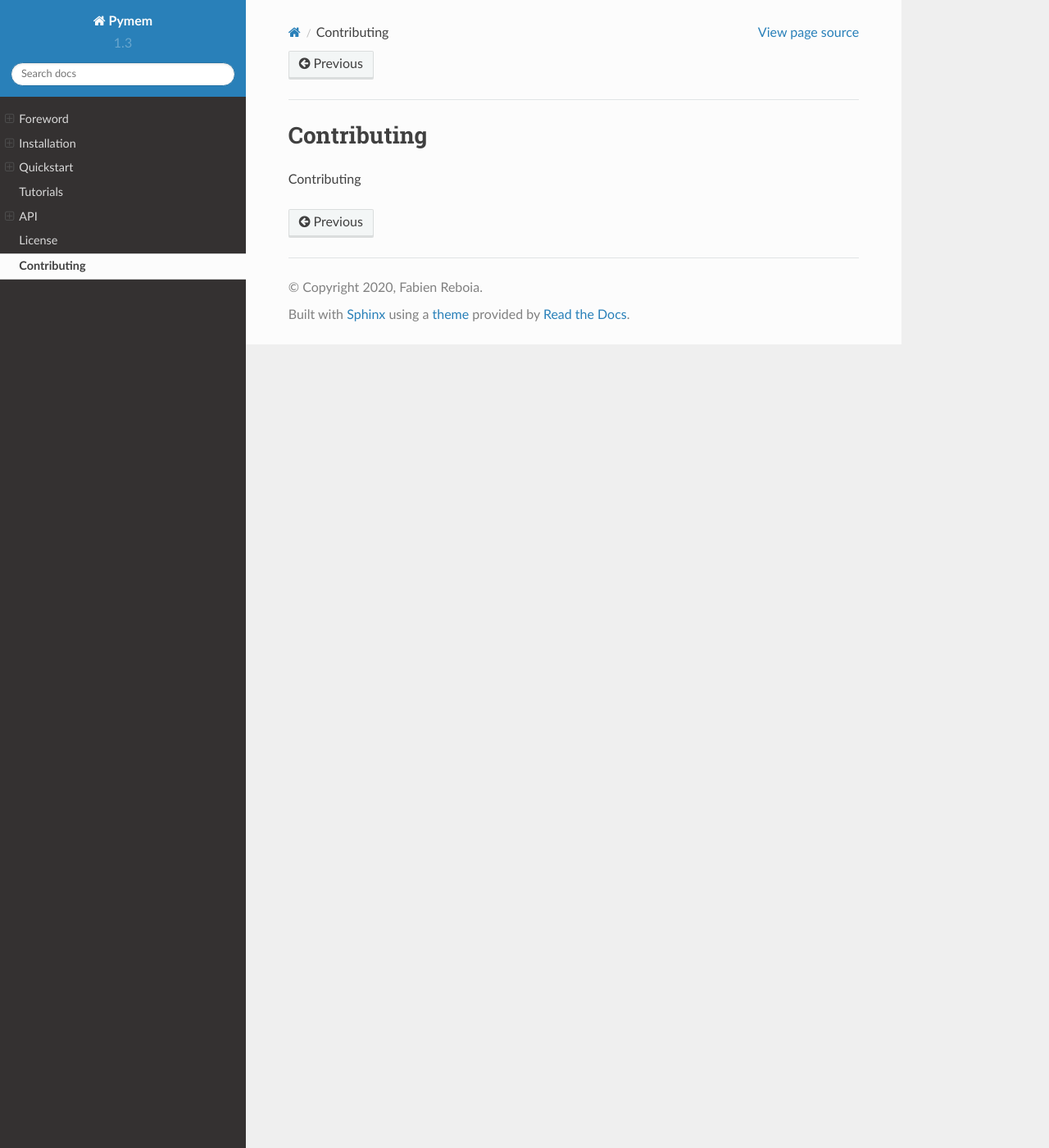
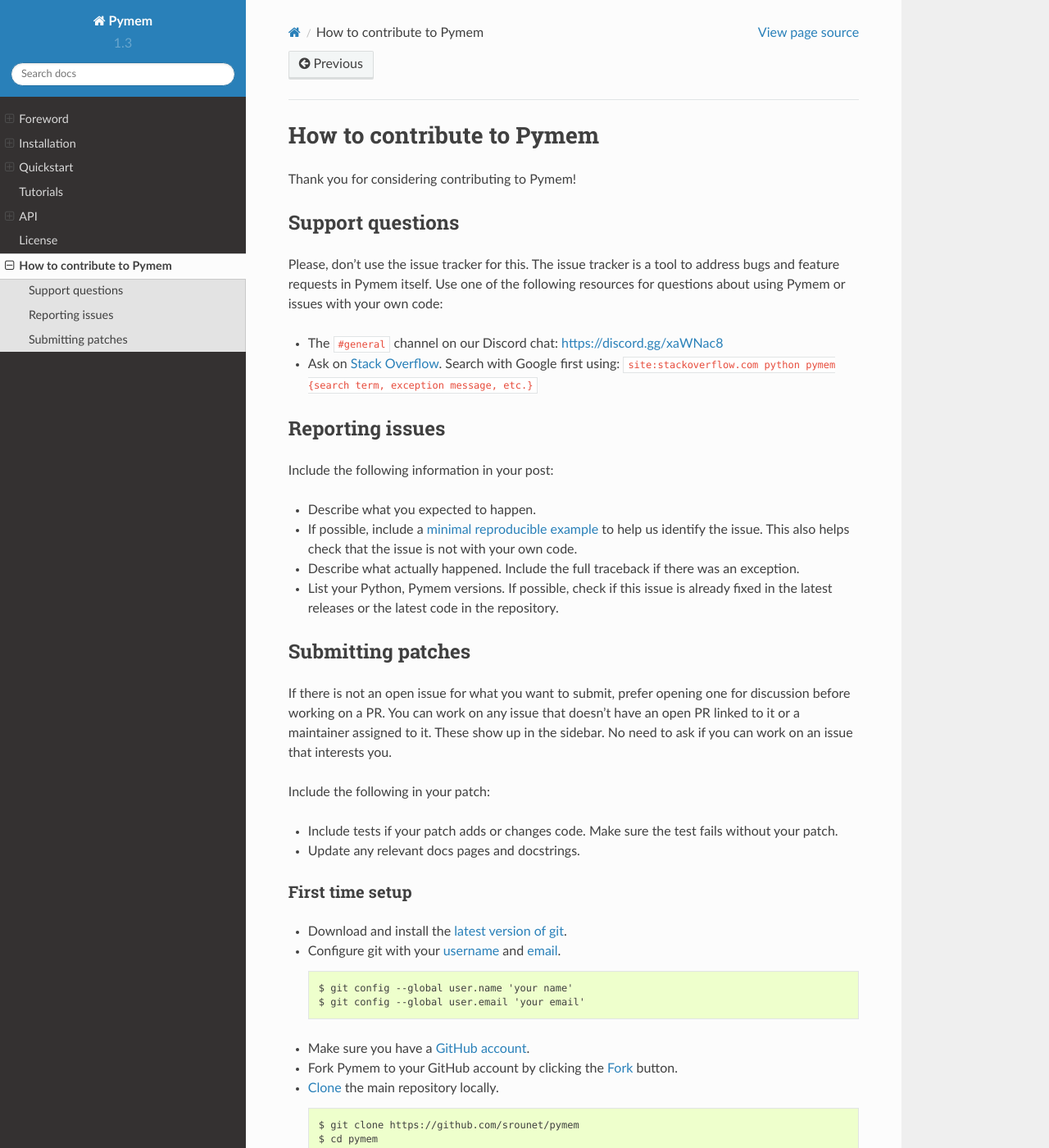
Before and after one commit to srounet/Pymem, a Sphinx documentation site: the page built from docs/source/contributing.rst, in a window 1280 px wide and 1400 px high. Shown: the whole window at 82% size. Built offline with Sphinx 7.4.7 and the Read the Docs theme 2.0.0, drawn with Linux system fonts in a browser that asks for light colours; some of the changed text lies outside the part shown.

Commit message:
update contributing

```diff
--- a/docs/source/contributing.rst
+++ b/docs/source/contributing.rst
@@ -1,4 +1,188 @@
-Contributing
-============
+How to contribute to Pymem
+==========================
 
-Contributing
+Thank you for considering contributing to Pymem!
+
+
+Support questions
+-----------------
+
+Please, don't use the issue tracker for this. The issue tracker is a
+tool to address bugs and feature requests in Pymem itself. Use one of
+the following resources for questions about using Pymem or issues with
+your own code:
+
+-   The ``#general`` channel on our Discord chat:
+    https://discord.gg/xaWNac8
+-   Ask on `Stack Overflow`_. Search with Google first using:
+    ``site:stackoverflow.com python pymem {search term, exception message, etc.}``
+
+.. _Stack Overflow: https://stackoverflow.com/questions/tagged/pymem?sort=linked
+
+
+Reporting issues
+----------------
+
+Include the following information in your post:
+
+-   Describe what you expected to happen.
+-   If possible, include a `minimal reproducible example`_ to help us
+    identify the issue. This also helps check that the issue is not with
+    your own code.
+-   Describe what actually happened. Include the full traceback if there
+    was an exception.
+-   List your Python, Pymem versions. If possible, check
+    if this issue is already fixed in the latest releases or the latest
+    code in the repository.
+
+.. _minimal reproducible example: https://stackoverflow.com/help/minimal-reproducible-example
+
+
+Submitting patches
+------------------
+
+If there is not an open issue for what you want to submit, prefer
+opening one for discussion before working on a PR. You can work on any
+issue that doesn't have an open PR linked to it or a maintainer assigned
+to it. These show up in the sidebar. No need to ask if you can work on
+an issue that interests you.
+
+Include the following in your patch:
+
+-   Include tests if your patch adds or changes code. Make sure the test
+    fails without your patch.
+-   Update any relevant docs pages and docstrings.
+
+
+First time setup
+~~~~~~~~~~~~~~~~
+
+-   Download and install the `latest version of git`_.
+-   Configure git with your `username`_ and `email`_.
+
+    .. code-block:: text
+
+        $ git config --global user.name 'your name'
+        $ git config --global user.email 'your email'
+
+-   Make sure you have a `GitHub account`_.
+-   Fork Pymem to your GitHub account by clicking the `Fork`_ button.
+-   `Clone`_ the main repository locally.
+
+    .. code-block:: text
+
+        $ git clone https://github.com/srounet/pymem
+        $ cd pymem
+
+-   Add your fork as a remote to push your work to. Replace
+    ``{username}`` with your username. This names the remote "fork", the
+    default Pymem remote is "origin".
+
+    .. code-block:: text
+
+        git remote add fork https://github.com/{username}/pymem
+
+-   Create a virtualenv.
+
+    .. code-block:: text
+
+        $ python3 -m venv env
+        $ . env/bin/activate
+
+    On Windows, activating is different.
+
+    .. code-block:: text
+
+        > env\Scripts\activate
+
+-   Install Pymem in editable mode with development dependencies.
+
+    .. code-block:: text
+
+        $ pip install -e .
+
+.. _latest version of git: https://git-scm.com/downloads
+.. _username: https://help.github.com/en/articles/setting-your-username-in-git
+.. _email: https://help.github.com/en/articles/setting-your-commit-email-address-in-git
+.. _GitHub account: https://github.com/join
+.. _Fork: https://github.com/srounet/pymem/fork
+.. _Clone: https://help.github.com/en/articles/fork-a-repo#step-2-create-a-local-clone-of-your-fork
+
+
+Start coding
+~~~~~~~~~~~~
+
+-   Create a branch to identify the issue you would like to work on. If
+    you're submitting a bug or documentation fix, branch off of the
+    latest ".x" branch.
+
+    .. code-block:: text
+
+        $ git fetch origin
+        $ git checkout -b your-branch-name origin/1.1.x
+
+    If you're submitting a feature addition or change, branch off of the
+    "master" branch.
+
+    .. code-block:: text
+
+        $ git fetch origin
+        $ git checkout -b your-branch-name origin/master
+
+-   Using your favorite editor, make your changes,
+    `committing as you go`_.
+-   Include tests that cover any code changes you make. Make sure the
+    test fails without your patch. Run the tests as described below.
+-   Push your commits to your fork on GitHub and
+    `create a pull request`_. Link to the issue being addressed with
+    ``fixes #123`` in the pull request.
+
+    .. code-block:: text
+
+        $ git push --set-upstream fork your-branch-name
+
+.. _committing as you go: https://dont-be-afraid-to-commit.readthedocs.io/en/latest/git/commandlinegit.html#commit-your-changes
+.. _create a pull request: https://help.github.com/en/articles/creating-a-pull-request
+
+
+Running the tests
+~~~~~~~~~~~~~~~~~
+
+Run the basic test suite with pytest.
+
+.. code-block:: text
+
+    $ python -m pytest
+
+This runs the tests for the current environment, which is usually
+sufficient. CI will run the full suite when you submit your pull
+request.
+
+
+Running test coverage
+~~~~~~~~~~~~~~~~~~~~~
+
+Generating a report of lines that do not have test coverage can indicate
+where to start contributing. Run ``pytest`` using ``coverage`` and
+generate a report.
+
+.. code-block:: text
+
+    $ pip install -r requirements-test.txt
+    $ python -m pytest --cov=pymem
+
+
+Building the docs
+~~~~~~~~~~~~~~~~~
+
+Build the docs in the ``docs`` directory using Sphinx.
+
+.. code-block:: text
+
+    $ cd docs/source
+    $ make clean
+    $ make html
+
+Open ``_build/html/index.html`` in your browser to view the docs.
+
+Read more about `Sphinx <https://www.sphinx-doc.org/en/stable/>`__.
```
